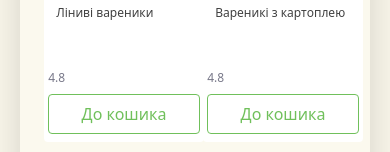
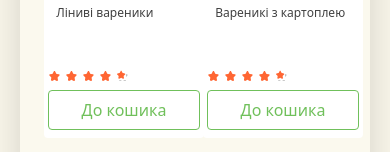
Before and after one commit to romanbarinov84/Next-Market-Shop, a Next.js app: page / in a window 390 px wide. Shown: the part 503-655 px from the top of the page. Built offline with nearby package versions, Linux system fonts and the light colour scheme.

Commit message:
25.12 component Rating.tsx done

```diff
--- a/src/components/ProductCard/ProductCard.tsx
+++ b/src/components/ProductCard/ProductCard.tsx
@@ -1,6 +1,7 @@
 import { ProductCardProps } from '@/src/types/product';
 import { formatPrice } from '@/UTILS/formatPrice';
 import Image from 'next/image';
+import StarRating from '../RATING/StarRating';
 
 
     const cardDiscountPercent = 6;
@@ -89,7 +90,7 @@ const ProductCard = ({
                 <div className="h-13 text-xs m-2 md:text-base text-[#414141] line-clamp-3 md:line-clamp-2 leading-1.5 pt-2 xl:pt-3">
                     {description}
                 </div>
-                <span className="text-xs md:text-xl xl:text-2xl">{rating}</span>
+                {rating > 0 && <StarRating rating={rating}/>}
                 <button
                     className=" w-full h-10 rounded border border-(--color-primary) text-(--color-primary) hover:bg-[#ff6633] hover:text-white hover:border-transparent
                      active:shadow-(--shadow-button-active)  transition-all duration-300 flex justify-center items-center cursor-pointer select-none "
--- /dev/null
+++ b/src/components/RATING/StarRating.tsx
@@ -0,0 +1,41 @@
+import { ProductCardProps } from "@/src/types/product"
+
+
+
+const StarRating = ({rating}:{rating:number}) => {
+
+    const stars = [];
+    const totalStars = 5;
+
+    for(let i = 1; i <= totalStars; i++){
+        const fillAmount = Math.max(0,Math.min(1, rating - (i - 1)));
+        const fillPercentAge = Math.round(fillAmount * 100);
+
+        stars.push(
+            <div key={i} className="relative w-[12.92px] h-[12.39px]">
+                <svg viewBox="0 0 16 16">
+	<rect id="star" width="16.000000" height="16.000000" x="0.000000" y="0.000000" fill="rgb(255,255,255)" fillOpacity="1" />
+	<path id="Star 1" d="M10.1185 4.29249C10.2641 4.58763 10.5457 4.7922 10.8714 4.83953L13.6033 5.2365C14.4235 5.35568 14.751 6.36365 14.1575 6.94219L12.1807 8.8691C11.945 9.09884 11.8375 9.42984 11.8931 9.75423L12.3598 12.4751C12.4999 13.292 11.6424 13.9149 10.9088 13.5293L8.46534 12.2446C8.17402 12.0915 7.82598 12.0915 7.53466 12.2446L5.09119 13.5293C4.35756 13.9149 3.50013 13.292 3.64024 12.4751L4.1069 9.75423C4.16254 9.42984 4.05499 9.09884 3.8193 8.8691L1.8425 6.94219C1.24898 6.36365 1.57649 5.35568 2.39671 5.2365L5.12859 4.83953C5.4543 4.7922 5.73587 4.58763 5.88153 4.29249L7.10326 1.81699C7.47008 1.07374 8.52992 1.07374 8.89674 1.81699L10.1185 4.29249Z" fill="rgb(191.25,191.25,191.25)"  className="absolute" />
+</svg>
+
+   {fillAmount > 0 && (
+    <div className="absolute top-0 left-0 h-full inset-0 overflow-hidden"  style={{ width: `${fillPercentAge}%` }}>
+  <svg viewBox="0 0 16 16">
+	<rect id="star" width="16.000000" height="16.000000" x="0.000000" y="0.000000" fill="rgb(255,255,255)" fillOpacity="1" />
+	<path id="Star 1" d="M10.1185 4.29249C10.2641 4.58763 10.5457 4.7922 10.8714 4.83953L13.6033 5.2365C14.4235 5.35568 14.751 6.36365 14.1575 6.94219L12.1807 8.8691C11.945 9.09884 11.8375 9.42984 11.8931 9.75423L12.3598 12.4751C12.4999 13.292 11.6424 13.9149 10.9088 13.5293L8.46534 12.2446C8.17402 12.0915 7.82598 12.0915 7.53466 12.2446L5.09119 13.5293C4.35756 13.9149 3.50013 13.292 3.64024 12.4751L4.1069 9.75423C4.16254 9.42984 4.05499 9.09884 3.8193 8.8691L1.8425 6.94219C1.24898 6.36365 1.57649 5.35568 2.39671 5.2365L5.12859 4.83953C5.4543 4.7922 5.73587 4.58763 5.88153 4.29249L7.10326 1.81699C7.47008 1.07374 8.52992 1.07374 8.89674 1.81699L10.1185 4.29249Z" fill="#ff6633" />
+</svg>
+    </div>
+   )}
+            </div>
+        )
+    }
+
+  return (
+    <div className="flex flex-row gap-x-1">
+    {stars}
+
+    </div>
+  )
+}
+
+export default StarRating
```
Also changed, not shown: public/rating/GrayStar.svg (added).
